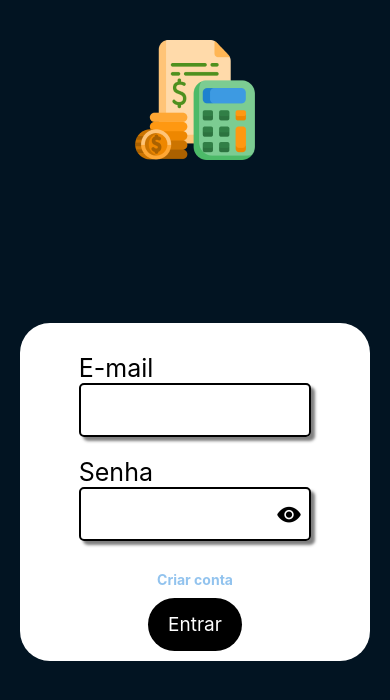
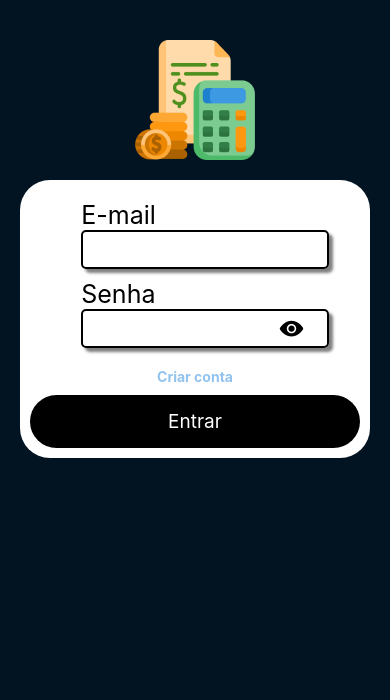
Before and after one commit to ViniSouza001/micro-bills, a React Native app in the folder app/: screen / in a window 390 px wide. Shown: the top 700 px of the page. Built offline with nearby package versions, Linux system fonts and the light colour scheme.

Commit message:
Ultima alteracao: 28/09/2023

```diff
--- a/app/components/Screens/CriarConta.js
+++ b/app/components/Screens/CriarConta.js
@@ -1,5 +1,5 @@
 import React, { useState } from "react";
-import { View, Text, TouchableOpacity, Image } from "react-native"
+import { View, Text, TouchableOpacity, Image, ScrollView } from "react-native"
 import global from "../stylesheets/global.styles";
 import styles from "../stylesheets/LoginScreen.styles"
 import Input from "./login/Input";
@@ -7,7 +7,7 @@ import DateTimePicker from '@react-native-community/datetimepicker';
 import { FontAwesome5 } from '@expo/vector-icons';
 import ButtonForm from './login/ButtonForm'
 
-function CriarConta({ navigation }) {
+function CriarConta ({ navigation }) {
 
     const [nome, setNome] = useState('')
     const [selectedDate, setSelectedDate] = useState(new Date());
@@ -57,7 +57,9 @@ function CriarConta({ navigation }) {
                 source={require('../../assets/images/logo.png')}
                 style={global.logo}
             />
-            <View style={styles.form}>
+
+            <ScrollView style={styles.form}>
+                <ScrollView>
                     <View style={styles.formContainer}>
                         <Input
                             label="Nome Completo"
@@ -115,9 +117,10 @@ function CriarConta({ navigation }) {
                         text={"Criar conta"}
                         handleOnPress={criarConta}
                     />
-            </View>
-        </View>
-    );
+                </ScrollView>
+            </ScrollView>
+
+        </View >);
 }
 
 
--- a/app/components/stylesheets/LoginScreen.styles.js
+++ b/app/components/stylesheets/LoginScreen.styles.js
@@ -5,9 +5,9 @@ const styles = StyleSheet.create({
         width: '100%',
         alignSelf: 'center',
         margin: 'auto',
-        alignItems: 'center',
-        justifyContent: 'center',
         borderRadius: 30,
+        marginTop: 20,
+        overflow: 'scroll',
     },
     bodyContainer: {
         padding: 20,
@@ -27,14 +27,14 @@ const styles = StyleSheet.create({
     formContainer: {
         width: '100%',
         margin: 10,
-        padding: 20,
+        padding: 10,
         alignItems: 'center',
-        gap: 20,
+        gap: 10,
         justifyContent: 'center',
     },
     input: {
         width: '85%',
-        height: 50,
+        height: 35,
         textAlign: 'center',
         fontSize: 14,
 
@@ -42,15 +42,16 @@ const styles = StyleSheet.create({
     azul: {
         color: "rgba(13, 123, 218, 0.45)",
         fontSize: 14,
-        fontWeight: 'bold'
+        fontWeight: 'bold',
+        alignSelf: 'center'
     },
     mt15: {
         marginTop: 15
     },
     button: {
         padding: 15,
-        paddingLeft: 20,
-        paddingRight: 20,
+        paddingLeft: 15,
+        paddingRight: 15,
         backgroundColor: "#000000",
         alignItems: "center",
         borderRadius: 1000,
@@ -66,6 +67,7 @@ const styles = StyleSheet.create({
     },
     row: {
         width: '100%',
+        paddingRight: 15,
         alignSelf: 'center',
         margin: "auto",
         flexDirection: 'row',
```
Lines whose indentation alone changed are shown as unchanged.
